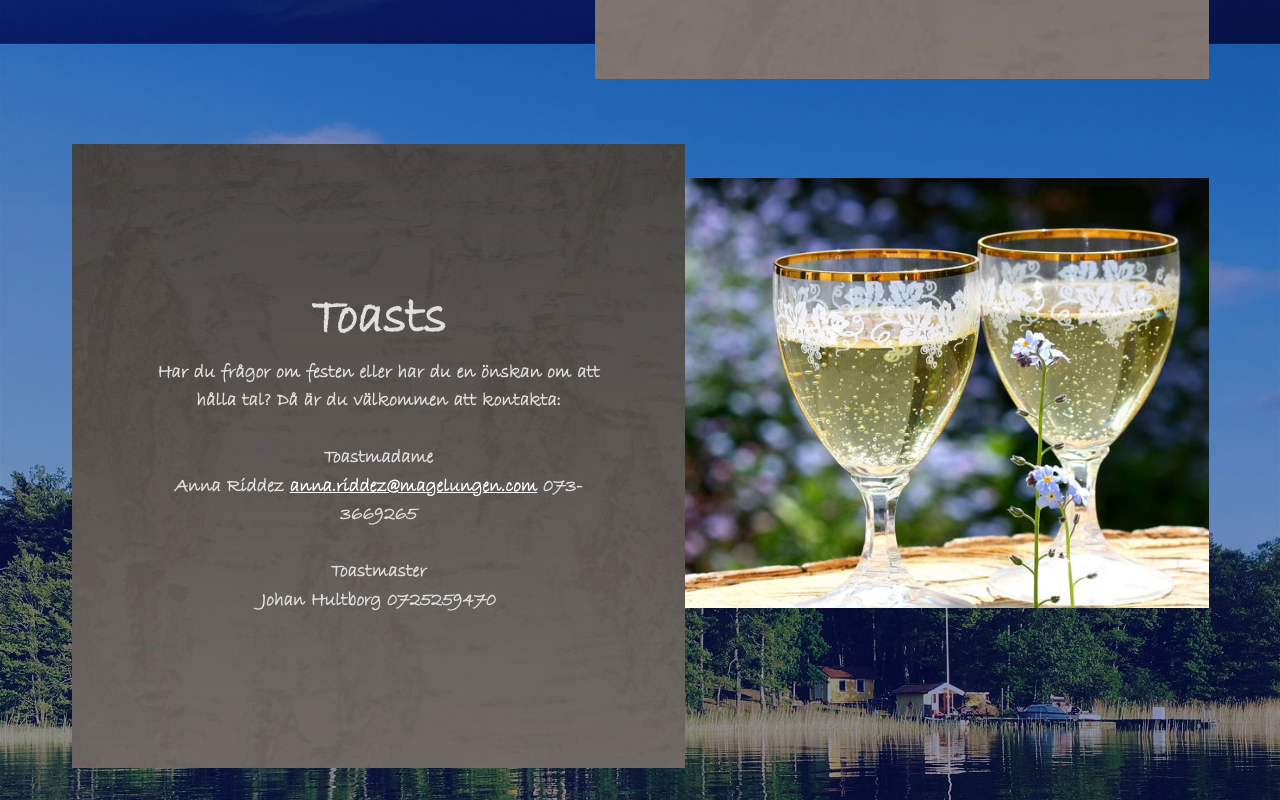
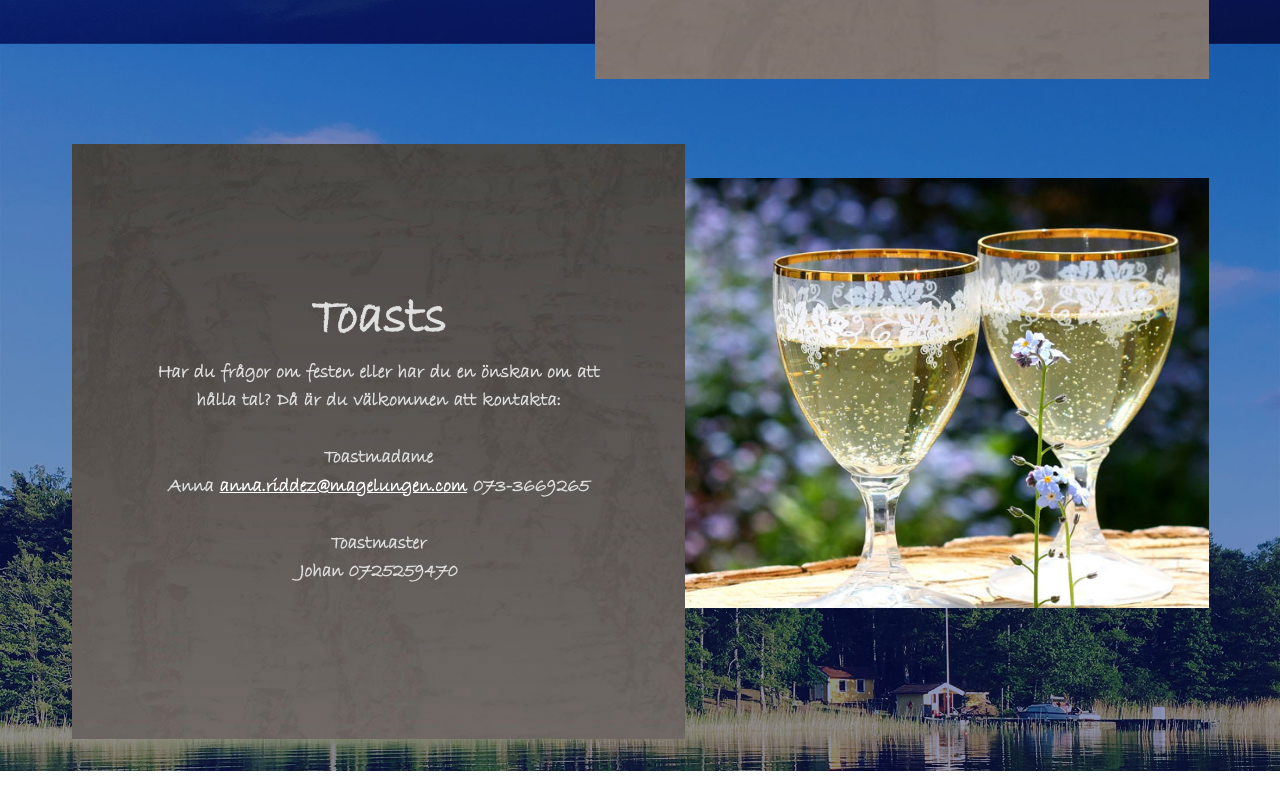
Before and after one commit to rickardbroberg/johannaochpatrik, a Nuxt app: page / in a window 1280 px wide. Shown: the part 5053-5853 px from the top of the page. After the commit the page ends 5824 px from the top, so only its background shows below. Built offline with nearby package versions, Linux system fonts and the light colour scheme.

Commit message:
shorting names for toasts

```diff
--- a/pages/index.vue
+++ b/pages/index.vue
@@ -121,9 +121,9 @@ OSA ditt deltagande till <a href="mailto:johannaochpatrik@outlook.com">johannao
             <h1>Toasts</h1>
             <p>Har du frågor om festen eller har du en önskan om att hålla tal? Då är du välkommen att kontakta:<br><br>
             Toastmadame<br>
-            Anna Riddez <a href="mailto:anna.riddez@magelungen.com">anna.riddez@magelungen.com</a> 073-3669265<br><br>
+            Anna <a href="mailto:anna.riddez@magelungen.com">anna.riddez@magelungen.com</a> 073-3669265<br><br>
             Toastmaster<br>
-            Johan Hultborg 0725259470</p>
+            Johan 0725259470</p>
           </div>
         </div>
       </div>
```
